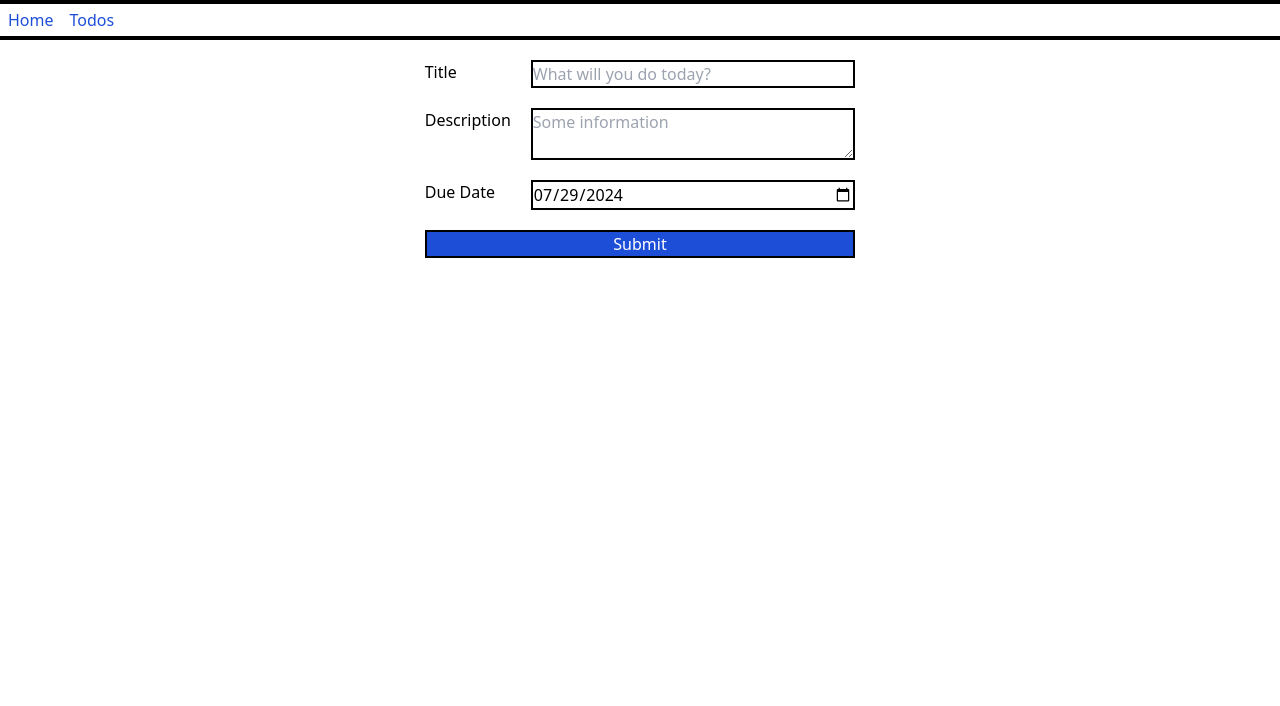
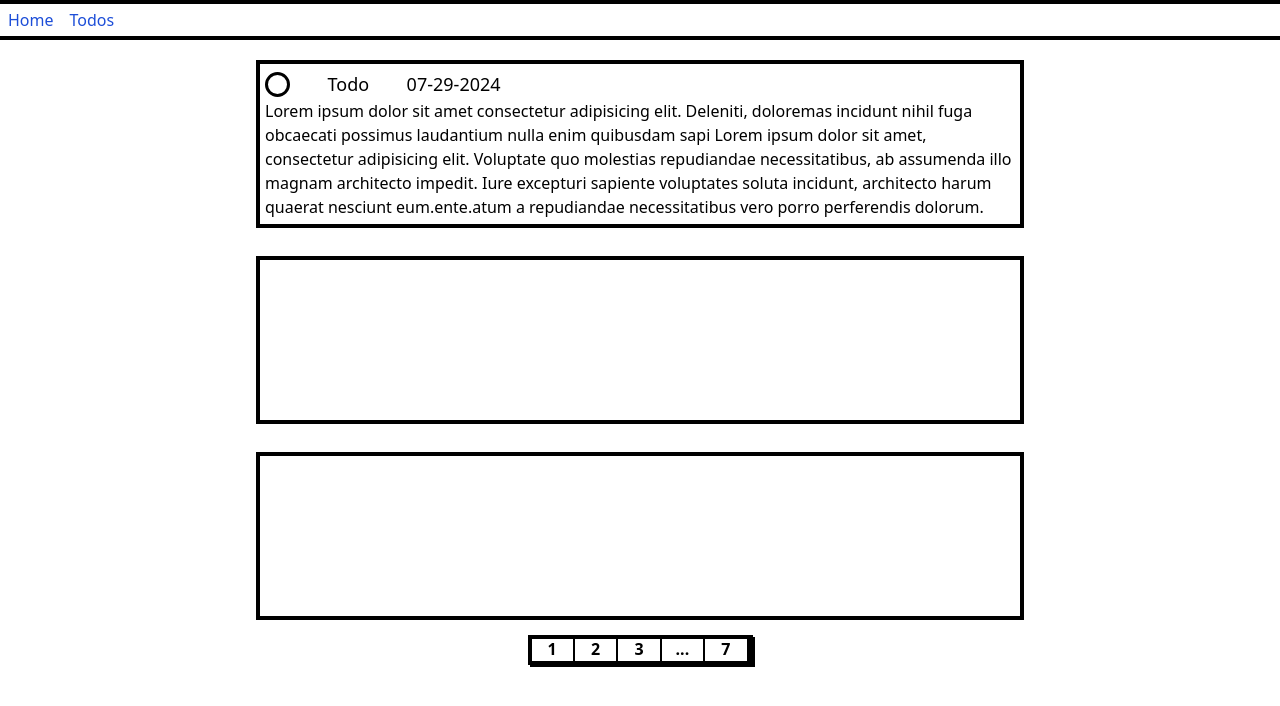
Before and after one commit to samopin/Todo-List, a plain HTML site: page src/index.html in a window 1280 px wide. Drawn offline with Linux system fonts and the light colour scheme.

Commit message:
added todo format html

```diff
--- a/src/index.html
+++ b/src/index.html
@@ -4,10 +4,10 @@
     <meta charset="UTF-8" />
     <meta name="viewport" content="width=device-width, initial-scale=1.0" />
     <link href="./styles/output.css" rel="stylesheet" />
-    <script defer src="script.js"></script>
+    <!-- <script defer src="script.js"></script> -->
     <title>Home</title>
   </head>
-  <body>
+  <body class="box-border">
     <nav
       class="nav flex w-[100vw] fixed top-0 h-10 border-y-4 border-solid border-black items-center"
     >
@@ -18,7 +18,52 @@
         Todos
       </div>
     </nav>
-    <div class="content"></div>
+    <div class="content">
+      <div class="todos-container">
+        <div class="todo">
+          <div class="todo__header">
+            <div class="todo__checked"></div>
+            <div class="todo__title text-lg">Todo</div>
+            <div class="todo__dueDate text-lg">07-29-2024</div>
+            <div class="todo__change">
+              <div class="todo__edit">
+                <img
+                  class="todo__edit__img"
+                  src="../assets/edit-icon.png"
+                  alt="Edit"
+                />
+              </div>
+              <div class="" class="todo__delete">
+                <img
+                  class="todo__edit__img"
+                  src="../assets/delete-icon.png"
+                  alt="Delete"
+                />
+              </div>
+            </div>
+          </div>
+          <div class="todo__description">
+            Lorem ipsum dolor sit amet consectetur adipisicing elit. Deleniti,
+            doloremas incidunt nihil fuga obcaecati possimus laudantium nulla
+            enim quibusdam sapi Lorem ipsum dolor sit amet, consectetur
+            adipisicing elit. Voluptate quo molestias repudiandae
+            necessitatibus, ab assumenda illo magnam architecto impedit. Iure
+            excepturi sapiente voluptates soluta incidunt, architecto harum
+            quaerat nesciunt eum.ente.atum a repudiandae necessitatibus vero
+            porro perferendis dolorum.
+          </div>
+        </div>
+        <div class="todo"></div>
+        <div class="todo"></div>
+      </div>
+      <div class="todos-pagination">
+        <div class="todos-pagination__selector">1</div>
+        <div class="todos-pagination__selector">2</div>
+        <div class="todos-pagination__selector">3</div>
+        <div class="todos-pagination__selector">...</div>
+        <div class="todos-pagination__selector">7</div>
+      </div>
+    </div>
   </body>
   <div id="form-container" class=""></div>
 </html>
--- a/src/styles/input.css
+++ b/src/styles/input.css
@@ -35,6 +35,7 @@
 }
 
 @layer components {
+  /* #region form */
   .form {
     display: grid;
     grid-template-rows: 4fr 1fr;
@@ -72,4 +73,75 @@
     background-color: var(--blue-color);
     color: white;
   }
+  /* #endregion */
+  /* #region todos */
+  .todos-container {
+    margin: auto;
+    margin-top: 60px;
+    display: flex;
+    flex-direction: column;
+    gap: 5%;
+    width: 60vw;
+    height: 70vh;
+  }
+  .todos-pagination {
+    display: grid;
+    grid-template-columns: repeat(5, 1fr);
+    margin: auto;
+    margin-top: 15px;
+    border: 4px solid black;
+    width: 225px;
+    height: 30px;
+    line-height: 20px;
+    box-shadow: 2px 2px 0px 0px black;
+  }
+  .todos-pagination__selector {
+    border-right: 2px solid black;
+    text-align: center;
+    font-weight: bold;
+  }
+  .todo {
+    display: grid;
+    grid-template-rows: 30px 1fr;
+    align-items: center;
+    border: 4px solid black;
+    padding: 5px 5px;
+    width: 100%;
+    height: 30%;
+    overflow: hidden;
+  }
+  .todo__header {
+    display: flex;
+    align-items: center;
+    gap: 5%;
+  }
+  .todo__checked {
+    width: 25px;
+    height: 25px;
+    aspect-ratio: 1;
+    border-radius: 50%;
+    border: 3px solid black;
+  }
+
+  .todo__change {
+    display: flex;
+    gap: 10px;
+    margin-left: auto;
+    visibility: hidden;
+  }
+  .todo:hover .todo__change {
+    visibility: visible;
+    transition: visibility 0.25s;
+  }
+  .todo__edit {
+  }
+
+  .todo__edit__img {
+    width: 22px;
+    height: 22px;
+    object-fit: contain;
+  }
+
+  .todo__description {
+  }
 }
```
Also changed, not shown: assets/delete-icon.png (added), assets/edit-icon.png (added), build.css (added), src/styles/output.css.
